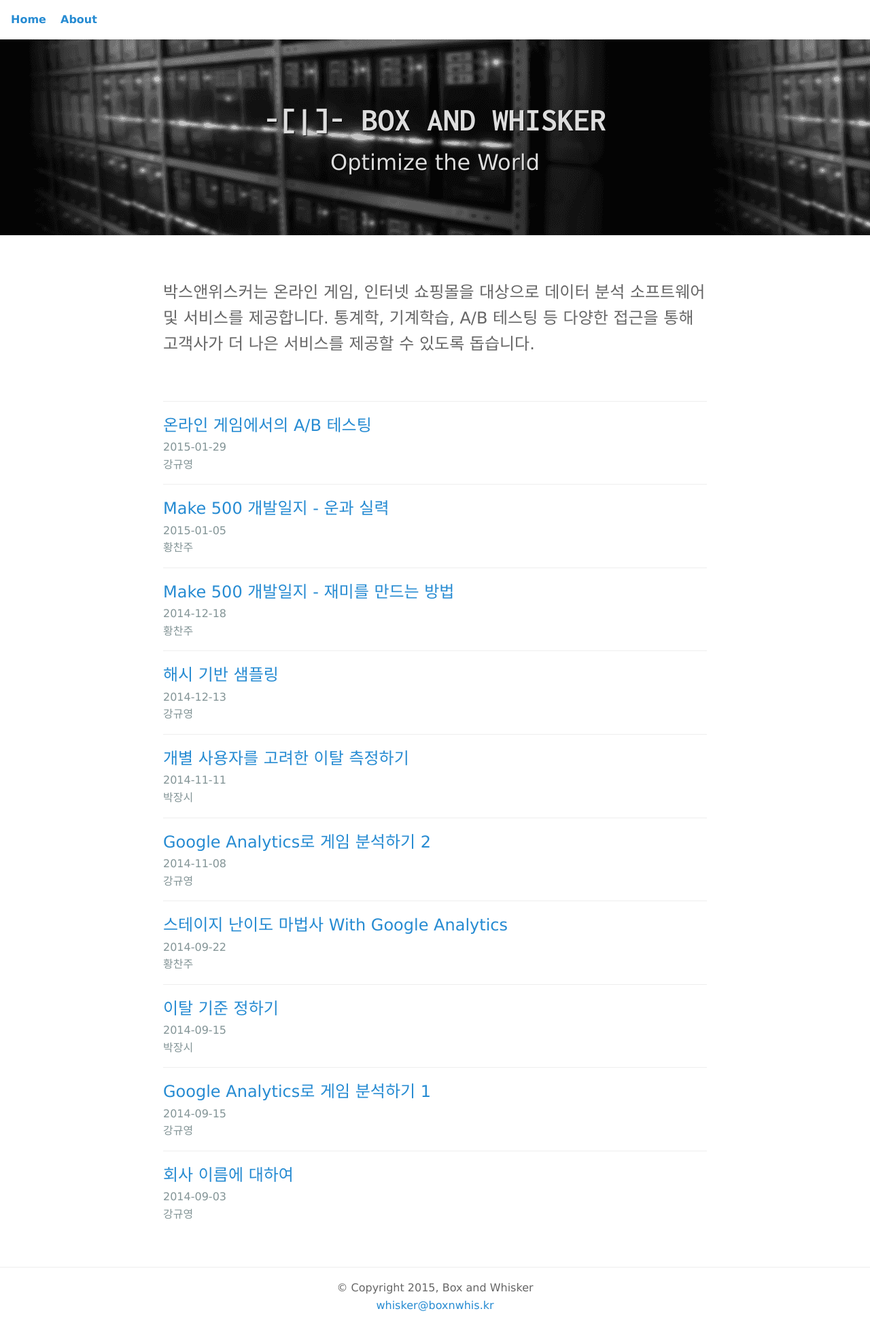
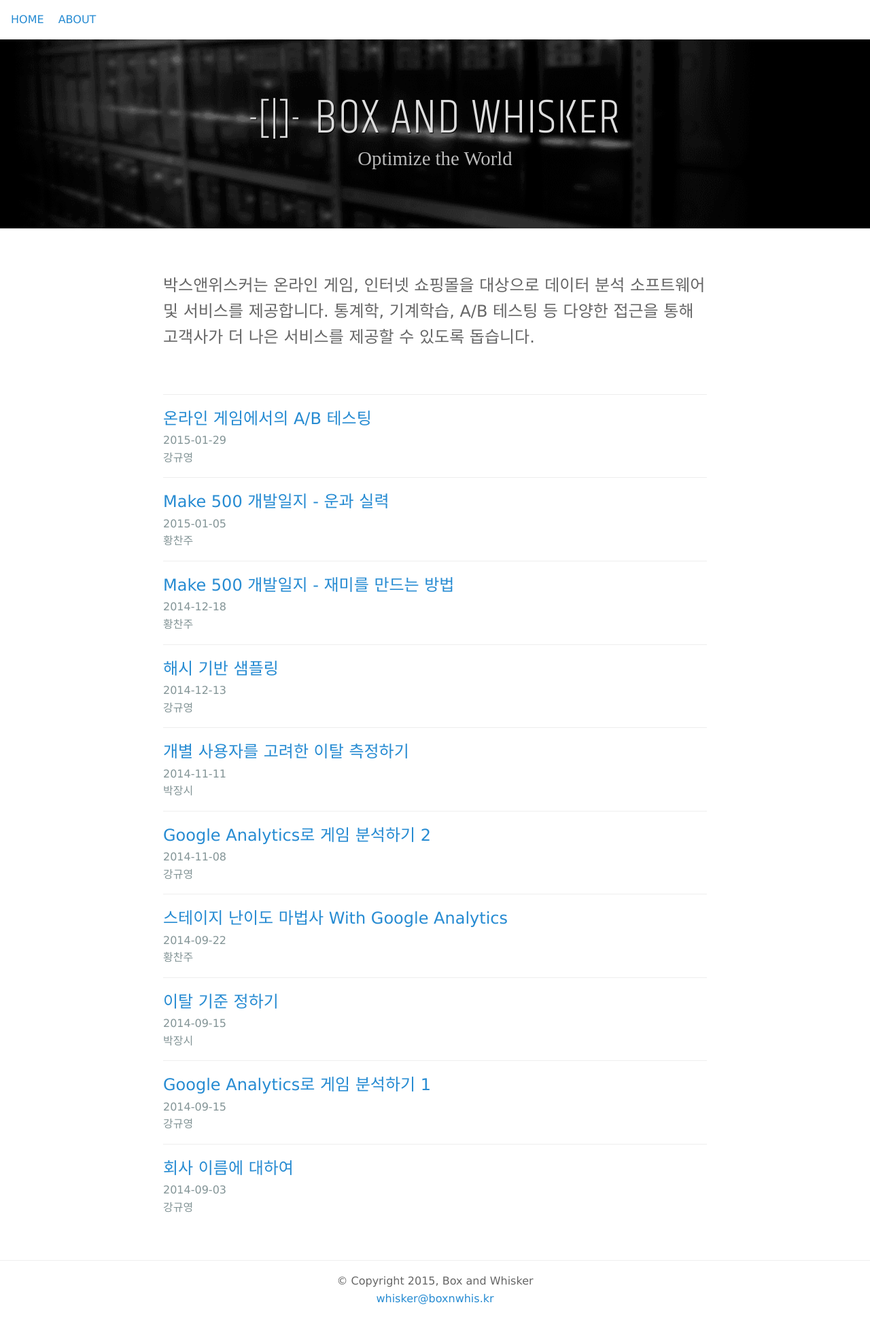
Before and after one commit to boxnwhiskr/boxnwhiskr.github.io, a Jekyll site: the page built from index.html, in a window 1280 px wide. Shown: the whole page at 68% size. Built offline with Jekyll 4.4.1, drawn with Linux system fonts in a browser that asks for light colours; some web fonts are replaced; the list of posts is cut into pages by our own code.

Commit message:
Change logo font

```diff
--- a/_layouts/default.html
+++ b/_layouts/default.html
@@ -8,7 +8,7 @@
 
     <meta name="description" content="{{ site.description }}">
 
-    <link href='http://fonts.googleapis.com/css?family=Inconsolata:700' rel='stylesheet' type='text/css'>
+    <link href='http://fonts.googleapis.com/css?family=Khand:300|Petit+Formal+Script&text=-%5B%7C%5D-%20BOXANDWHISKER%20OptimizeTheWorld' rel='stylesheet' type='text/css'>
     <link rel="stylesheet" href="{{ "/css/main.css" | prepend: site.baseurl }}">
     <link rel="alternate" type="application/atom+xml" href="/feed.xml" title="Box and Whisker">
     <link rel="canonical" href="{{ page.url | replace:'index.html','' | prepend: site.baseurl | prepend: site.url }}">
--- a/css/main.scss
+++ b/css/main.scss
@@ -46,7 +46,6 @@ a {
   color: $point-col;
   text-decoration: none;
   border-bottom: 1px solid transparent;
-  transition: border 0.5s;
 }
 a:hover {
   border-bottom-color: $point-col;
@@ -77,35 +76,48 @@ body > nav {
     display: inline-block;
   }
   a {
-    padding: 0.5rem 0;
-    margin: 0 1rem 1rem 0;
-    font-weight: bold;
+    padding: 0.4em 0 0.4em;
+    margin: 0 1em 1em 0;
+    text-transform: uppercase;
     border-width: 2px;
   }
 }
 
 body > header {
-  padding-top: 5rem;
-  padding-bottom: 5rem;
+  padding-top: 5em;
+  padding-bottom: 5em;
 
   text-align: center;
   color: #DDD;
   text-shadow: 1px 1px 1px black;
-  background: black url(/img/banner.png) 10% 50%;
+  background: black url(/img/banner.png) 50% 50%;
+  background-size: cover;
   border-bottom: 1px solid #EEE;
 
   h1 {
     margin: 0;
-    font-size: 3rem;
-    font-family: "Inconsolata", "Droid Sans Mono", monospace;
+    font-size: 4.5rem;
+    font-family: 'Khand', sans-serif;
     text-transform: uppercase;
+    font-weight: normal;
+    line-height: 1;
+
+    .logo {
+      margin-right: 0.5rem;
+      font-size: 90%;
+    }
+    .title {
+      letter-spacing: 0.02em;
+    }
   }
   h1 > a {
     color: #DDD;
   }
   p {
     margin: 0;
-    font-size: 2rem;
+    color: #BBB;
+    font-size: 1.8rem;
+    font-family: 'Petit Formal Script', cursive;
   }
 }
 
@@ -260,10 +272,10 @@ body > .post {
   }
 
   body > header h1 {
-    font-size: 8vw;
+    font-size: 12vw;
   }
   body > header p {
-    font-size: 5.3333vw;
+    font-size: 4.3333vw;
   }
 
   body > .intro p {
```
Also changed, not shown: img/banner.png.
